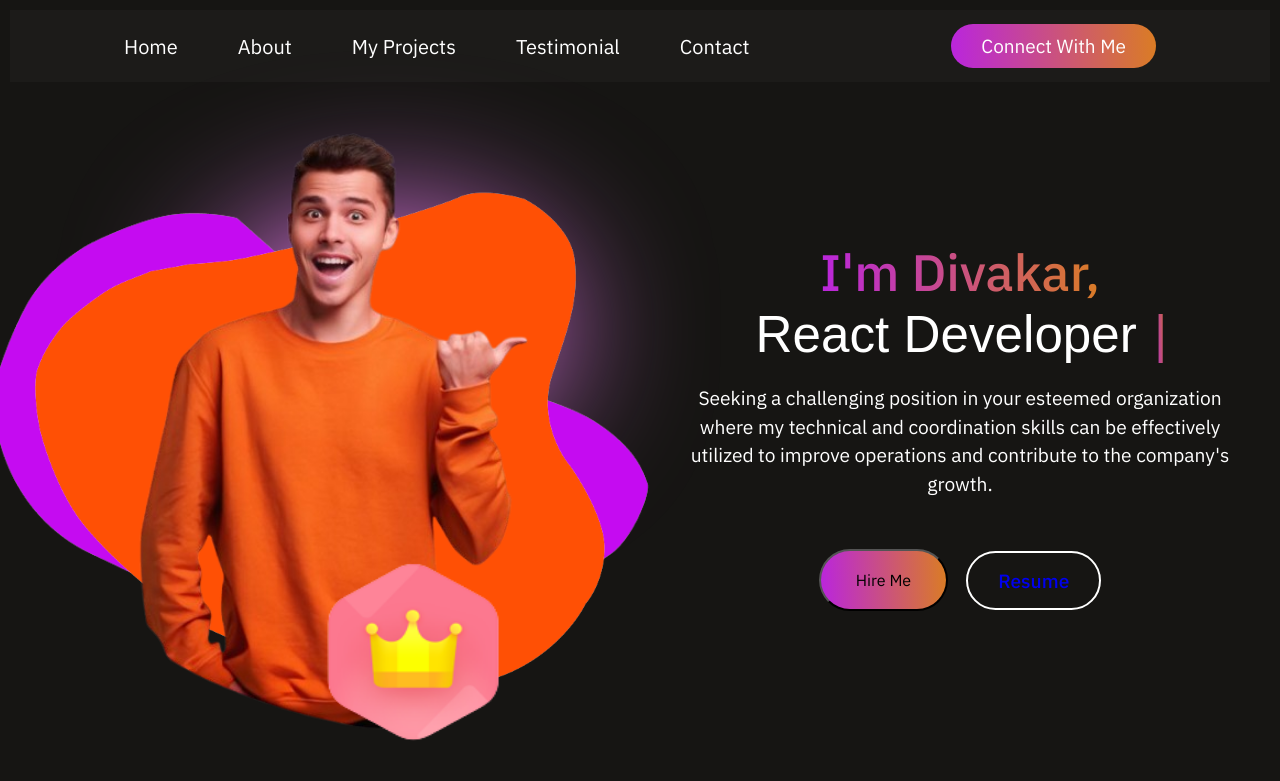
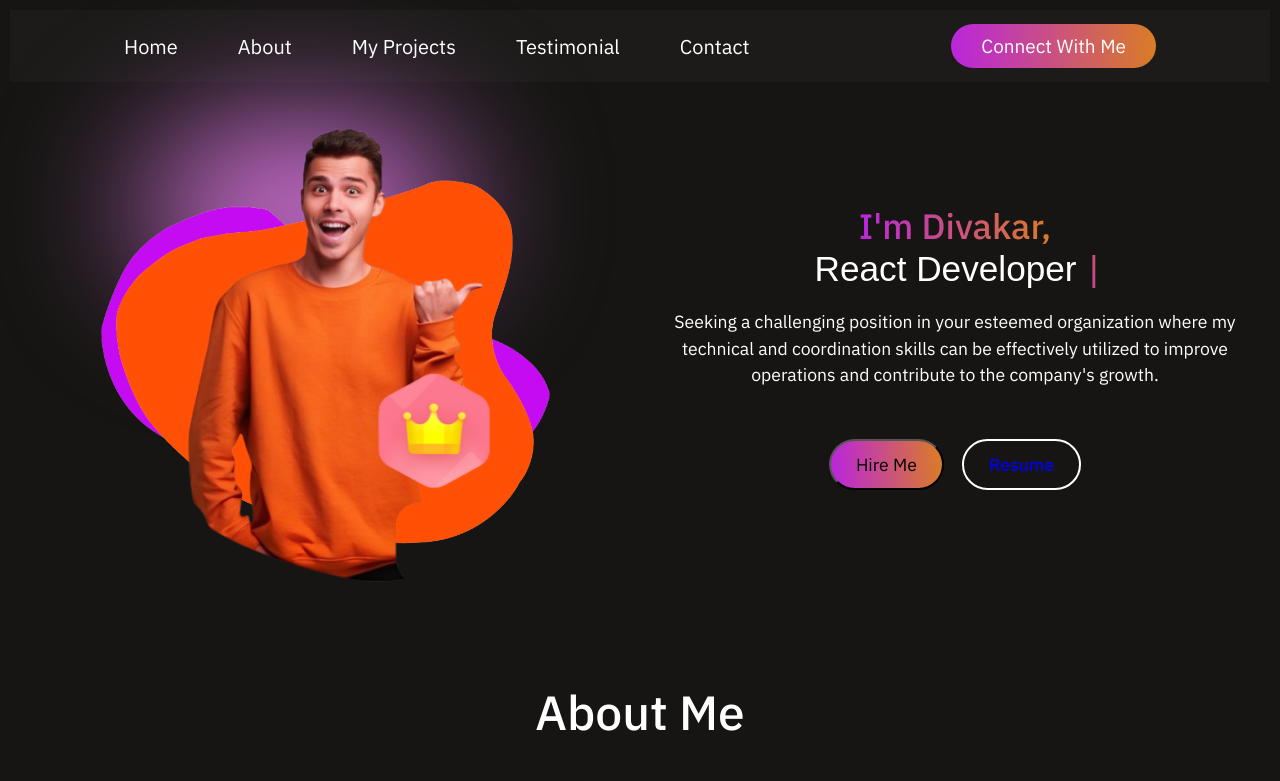
Before and after one commit to divakardharma/divakar-portfolio, a React (Vite) app: page / in a window 1280 px wide. Shown: the top 781 px of the page. Built offline with nearby package versions, Linux system fonts and the light colour scheme.

Commit message:
commit
commit

```diff
--- a/src/header.css
+++ b/src/header.css
@@ -166,6 +166,77 @@ font-family: "IBM Plex Sans", sans-serif;
 }
 
 
+@media (max-width: 2500px) {
+  .header1 {
+    display: flex;
+    align-items: center;
+    justify-content: center;
+    flex-wrap: wrap;
+    padding:20px;
+    text-align: center;
+  }
+  .vector1 {
+    transform: scale(0.65);
+    position: absolute;
+    z-index: -1;
+  }
+  .vector2 {
+    transform: scale(0.55);
+    position: absolute;
+    z-index: -1;
+  }
+
+  .profilepic {
+
+    position: relative;
+    z-index: 1;
+  }
+
+
+  .picdiv {
+    position: relative;
+  }
+  .blur{
+    position:absolute;
+    width: 20rem;
+    height: 10rem;
+    border-radius:50%;
+    background: #ed7ff3;
+    filter: blur(72px);
+    z-index:-9;
+    top: 16%;
+    right: 64%;
+  }
+  .devbox{
+    position:absolute;
+    height: 272px;
+    width: 270px;
+    z-index:1;
+    transform: scale(0.65);
+    top: 25%;
+    left: 22%;
+    border-radius: 20px;
+    padding: 0;
+  }
+  .profilepic {
+    max-width: 350px;
+  }
+  .profile h1 {
+    font-size: 2.2rem;
+  }
+
+  .profile p {
+    font-size: 1.1rem;
+  }
+
+  .headerconnect,
+  .navresume {
+    padding: 12px 25px;
+    font-size: 1.1rem;
+  }
+}
+
+
 @media (max-width: 1200px) {
   .vector1 {
     transform: scale(0.65);
@@ -196,7 +267,7 @@ font-family: "IBM Plex Sans", sans-serif;
     background: #ed7ff3;
     filter: blur(72px);
     z-index:-9;
-    top: 29%;
+    top: 18%;
     right: 54%;
   }
   .devbox{
@@ -205,7 +276,7 @@ font-family: "IBM Plex Sans", sans-serif;
     width: 270px;
     z-index:1;
     transform: scale(0.65);
-    top: 35%;
+    top: 25%;
     left: 18%;
     border-radius: 20px;
     padding: 0;
@@ -238,8 +309,8 @@ font-family: "IBM Plex Sans", sans-serif;
     width: 270px;
     z-index:1;
     transform: scale(0.60);
-    top: 30%;
-    left: 13%;
+    top: 18%;
+    left: 15%;
     border-radius: 20px;
     padding: 0;
   }
@@ -273,8 +344,8 @@ font-family: "IBM Plex Sans", sans-serif;
     width: 270px;
     z-index:1;
     transform: scale(0.50);
-    top: 30%;
-    left: 35%;
+    top: 22%;
+    left: 33%;
     border-radius: 20px;
     padding: 0;
   }
@@ -286,7 +357,7 @@ font-family: "IBM Plex Sans", sans-serif;
     background: #ed7ff3;
     filter: blur(72px);
     z-index:-9;
-    top: 27%;
+    top: 16%;
     right: 19%;
   }
   .profile h1 {
@@ -335,8 +406,8 @@ font-family: "IBM Plex Sans", sans-serif;
     width: 270px;
     z-index:1;
     transform: scale(0.50);
-    top: 23%;
-    left: 30%;
+    top: 18%;
+    left: 31%;
     border-radius: 20px;
     padding: 0;
   }
@@ -348,7 +419,7 @@ font-family: "IBM Plex Sans", sans-serif;
     background: #ed7ff3;
     filter: blur(72px);
     z-index:-9;
-    top: 25%;
+    top: 16%;
     right: 19%;
   }
 
```
